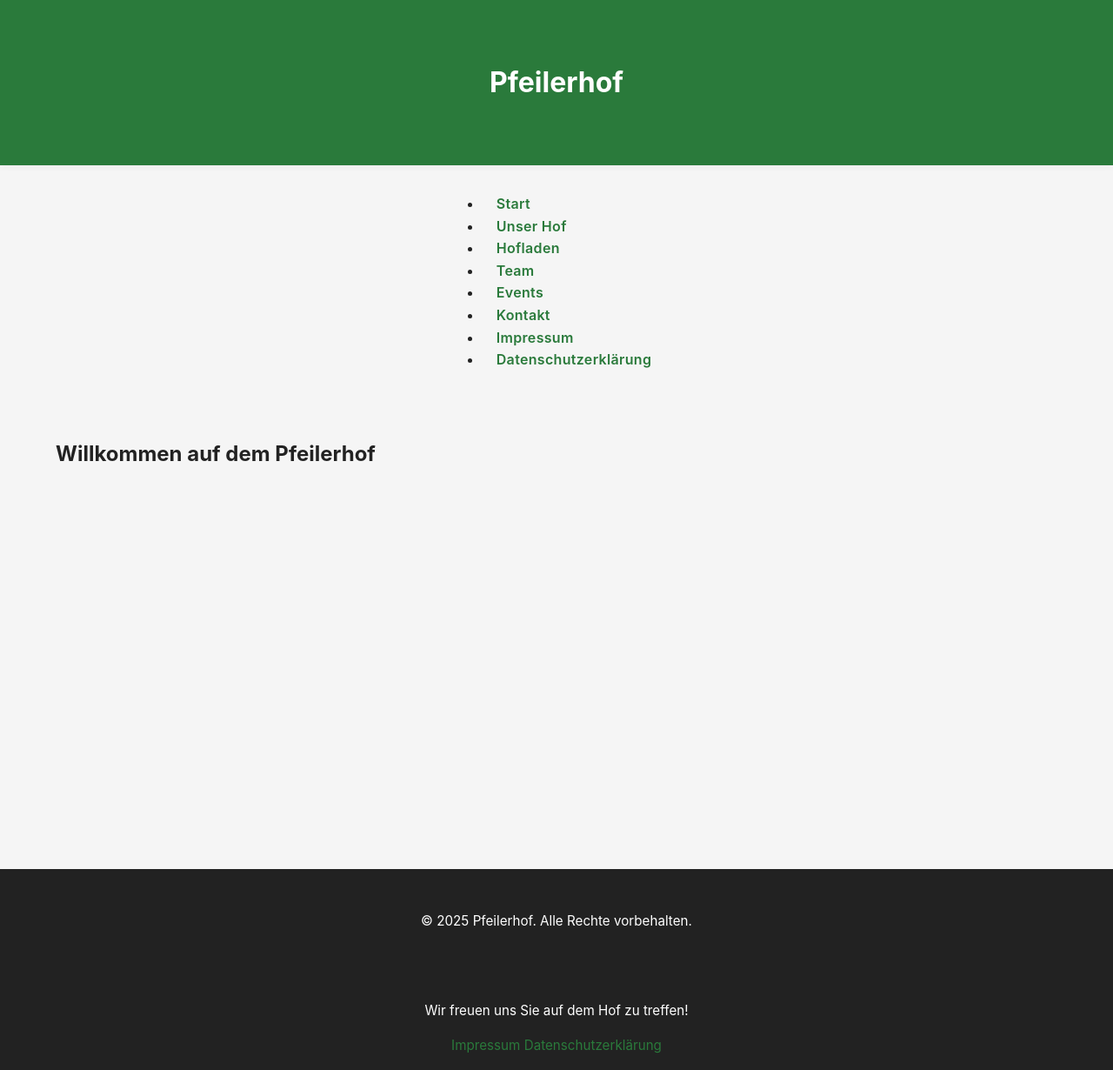
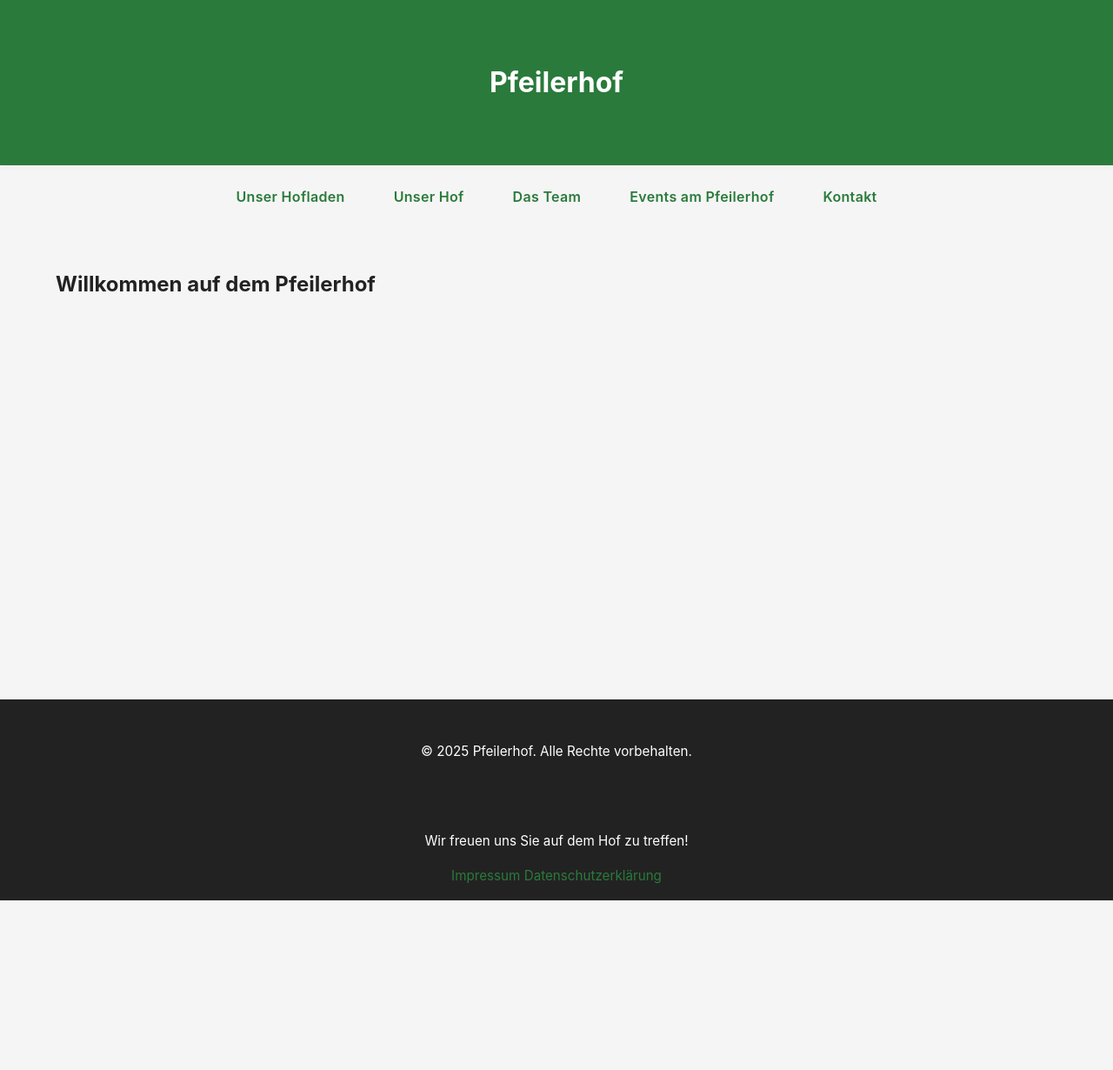
Before and after one commit to dschaufelberger/pfeilerhof, a Jekyll site: the page built from Pfeilerhof/index.md, in a window 1280 px wide. Shown: the whole page at 87% size. Built offline with Jekyll 4.4.1, drawn with Linux system fonts in a browser that asks for light colours; after the commit the page ends 1035 px from its top, so only the background shows below that.

Commit message:
Use existing snippets

```diff
--- a/Pfeilerhof/_layouts/default.html
+++ b/Pfeilerhof/_layouts/default.html
@@ -1,11 +1,8 @@
 <!DOCTYPE html>
 <html lang="de">
-  <head>
-    <meta charset="UTF-8">
-    <title>{{ page.title }}</title>
-    <link rel="stylesheet" href="{{ '/assets/css/main.css' | relative_url }}">
-    {% include head.html %}
-  </head>
+
+  {% include head.html %}
+
   <body>
     <header>
       <div class="container">
@@ -13,18 +10,9 @@
         <p class="sr-only">Willkommen auf der Website des Pfeilerhofs</p>
       </div>
     </header>
-    <nav>
-      <ul>
-        <li><a href="{{ '/' | relative_url }}">Start</a></li>
-        <li><a href="{{ '/pages/unser-hof.html' | relative_url }}">Unser Hof</a></li>
-        <li><a href="{{ '/pages/unser-hofladen.html' | relative_url }}">Hofladen</a></li>
-        <li><a href="{{ '/pages/das-team.html' | relative_url }}">Team</a></li>
-        <li><a href="{{ '/pages/events.html' | relative_url }}">Events</a></li>
-        <li><a href="{{ '/pages/kontakt.html' | relative_url }}">Kontakt</a></li>
-        <li><a href="{{ '/pages/impressum.html' | relative_url }}">Impressum</a></li>
-        <li><a href="{{ '/pages/datenschutzerklärung.html' | relative_url }}">Datenschutzerklärung</a></li>
-      </ul>
-    </nav>
+
+    {% include navigation.html %}
+
     <main class="container">
       {{ content }}
     </main>
```
